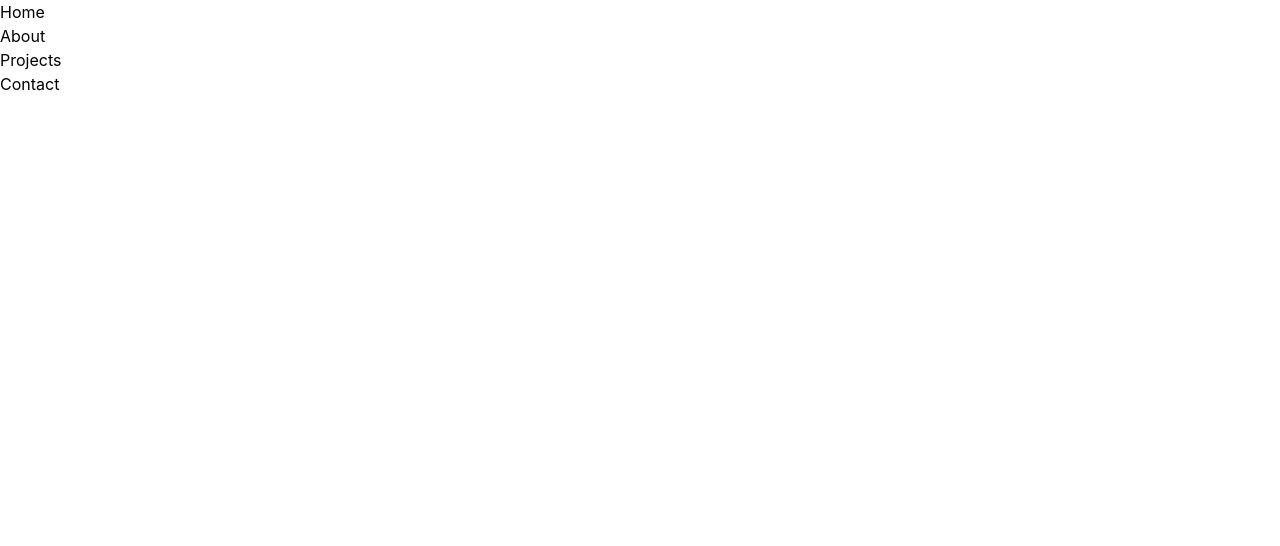
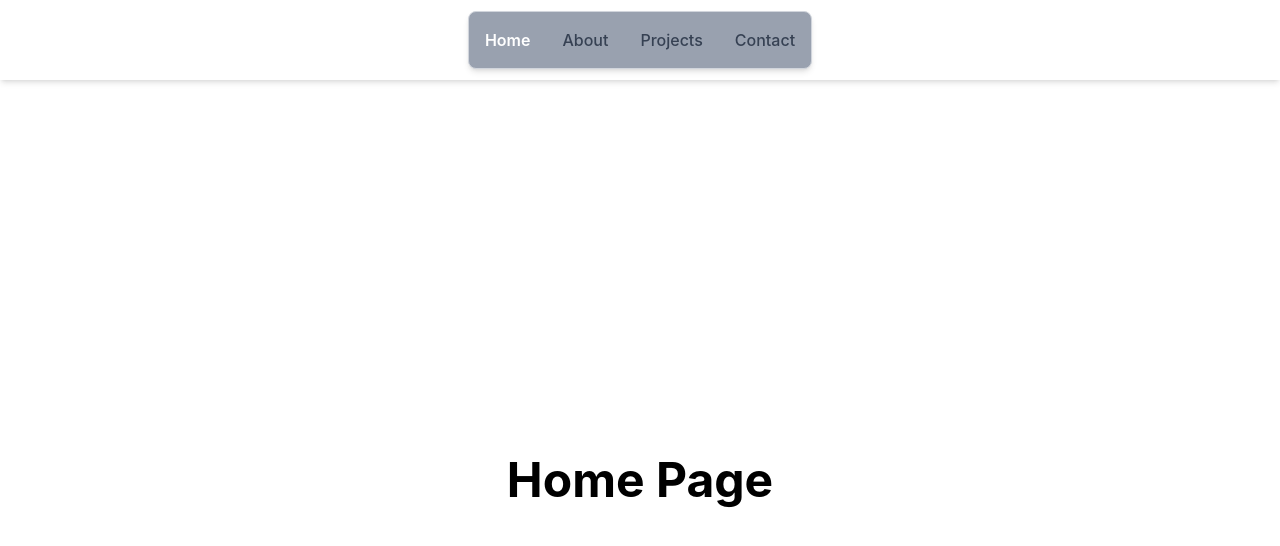
Before and after one commit to akhiirulam/portfolio, a React (Vite) app: page / in a window 1280 px wide. Shown: the top 546 px of the page. Built offline with nearby package versions, Linux system fonts and the light colour scheme.

Commit message:
navbar working

```diff
--- a/src/app/Router.jsx
+++ b/src/app/Router.jsx
@@ -1,10 +1,34 @@
 import { createBrowserRouter } from "react-router-dom";
+import MainLayout from "../layouts/MainLayout";
+import Home from "../pages/Home";
 
-import { Home } from "../pages/Home";
+// import Projects from "../pages/Projects";
+// import ProjectDetails from "../pages/ProjectDetails";
+// import Contact from "../pages/Contact";
+// import NotFound from "../pages/NotFound";
 
 export const router = createBrowserRouter([
   {
     path: "/",
-    element: <Home />,
+    element: <MainLayout />,
+    // errorElement: <NotFound />,
+    children: [
+      {
+        index: true,
+        element: <Home />,
+      },
+      //   {
+      //     path: "projects",
+      //     element: <Projects />,
+      //   },
+      //   {
+      //     path: "projects/:id",
+      //     element: <ProjectDetails />,
+      //   },
+      //   {
+      //     path: "contact",
+      //     element: <Contact />,
+      //   },
+    ],
   },
 ]);
--- a/src/components/Navbar/NavLinks.jsx
+++ b/src/components/Navbar/NavLinks.jsx
@@ -1,21 +1,50 @@
-import { Link } from "react-router-dom";
+import { NavLink } from "react-router-dom";
 
 function NavLinks() {
   return (
-    <ul className="nav-links">
+    <div className="flex justify-center items-center border border-gray-300 rounded-lg p-4 bg-gray-400 shadow-md">
+      <ul className="hidden md:flex items-center gap-8 text-gray-700 font-medium">
         <li>
-        <Link to="/">Home</Link>
+          <NavLink
+            to="/"
+            className={({ isActive }) =>
+              isActive
+                ? "text-white font-semibold"
+                : "text-gray-700 hover:text-white-600"
+            }
+          >
+            Home
+          </NavLink>
         </li>
+
         <li>
-        <Link to="/about">About</Link>
+          <NavLink
+            to="/about"
+            className="transition-colors duration-300 hover:text-blue-600"
+          >
+            About
+          </NavLink>
         </li>
+
         <li>
-        <Link to="/projects">Projects</Link>
+          <NavLink
+            to="/projects"
+            className="transition-colors duration-300 hover:text-blue-600"
+          >
+            Projects
+          </NavLink>
         </li>
+
         <li>
-        <Link to="/contact">Contact</Link>
+          <NavLink
+            to="/contact"
+            className="transition-colors duration-300 hover:text-blue-600"
+          >
+            Contact
+          </NavLink>
         </li>
       </ul>
+    </div>
   );
 }
 
--- a/src/components/Navbar/Navbar.jsx
+++ b/src/components/Navbar/Navbar.jsx
@@ -2,10 +2,9 @@ import NavLinks from "./NavLinks";
 
 function Navbar() {
   return (
-    <nav className="navbar">
+    <nav className="w-full h-20 flex items-center justify-center px-8 shadow-md bg-white">
       <NavLinks />
     </nav>
   );
 }
-
 export default Navbar;
--- /dev/null
+++ b/src/layouts/MainLayout.jsx
@@ -0,0 +1,20 @@
+import { Outlet } from "react-router-dom";
+import Navbar from "../components/Navbar";
+
+// import Footer from "../components/Footer";
+
+function MainLayout() {
+  return (
+    <div className="min-h-screen bg-white">
+      <Navbar />
+
+      <main className="w-full">
+        <Outlet />
+      </main>
+      {/*
+      <Footer /> */}
+    </div>
+  );
+}
+
+export default MainLayout;
--- a/src/pages/Home.jsx
+++ b/src/pages/Home.jsx
@@ -1,12 +1,9 @@
-import React from "react";
-import Navbar from "../components/Navbar";
+function Home() {
+  return (
+    <section className="min-h-screen flex items-center justify-center">
+      <h1 className="text-5xl font-bold">Home Page</h1>
+    </section>
+  );
+}
 
-export const Home = () => {
-  return (
-    <div>
-      <div>
-        <Navbar />
-      </div>
-    </div>
-  );
-};
+export default Home;
```
Lines whose indentation alone changed are shown as unchanged.
